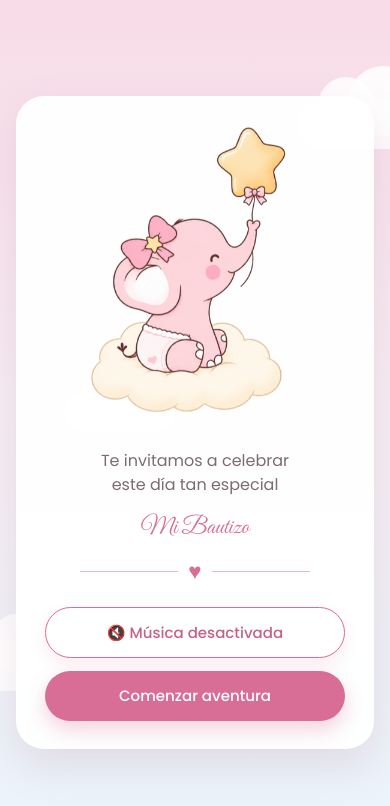
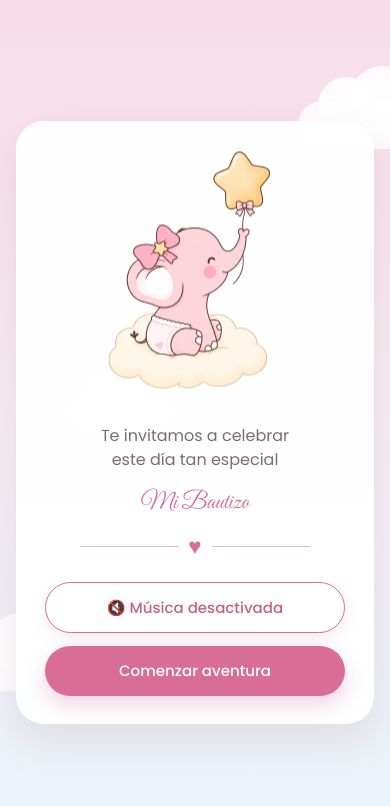
Before and after one commit to Kathiponic/-bautizo-maria-lana, a React (Vite) app: page / in a window 390 px wide. Shown: the top 806 px of the page. Built offline with nearby package versions, Linux system fonts and the light colour scheme.

Commit message:
Corrige tamaño del elefante en celular

```diff
--- a/src/styles/Welcome.css
+++ b/src/styles/Welcome.css
@@ -273,7 +273,7 @@
   }
 
   .welcome-elephant {
-    width: 300px;
+    width: 250px;
     max-width: 600vw;
   }
 
```
